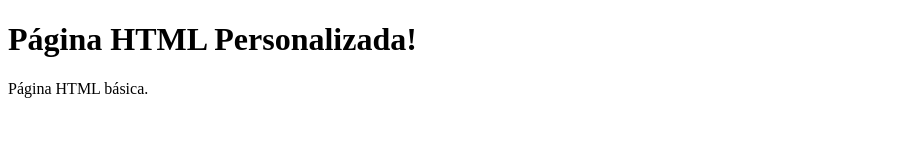
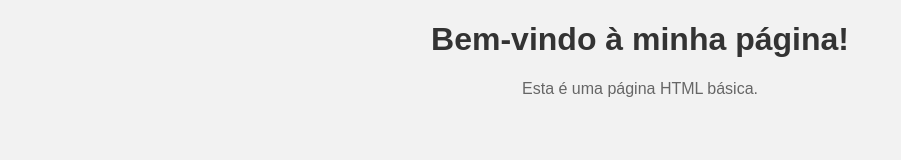
Before and after one commit to JosueSchmidt23/Integracao_Git_Docker, a plain HTML site: page index.html in a window 1280 px wide. Shown: the whole page, without its empty margins (0-901 px from the left). Drawn offline with Linux system fonts and the light colour scheme.

Commit message:
Atualizando Dockerfile e index.html

```diff
--- a/index.html
+++ b/index.html
@@ -1,10 +1,28 @@
 <!DOCTYPE html>
 <html>
 <head>
-    <title>Página HTML Personalizada</title>
+    <title>Minha Página</title>
+    <style>
+        body {
+            background-color: #f2f2f2;
+            font-family: Arial, sans-serif;
+            margin: 0;
+            padding: 0;
+        }
+
+        h1 {
+            color: #333333;
+            text-align: center;
+        }
+
+        p {
+            color: #666666;
+            text-align: center;
+        }
+    </style>
 </head>
 <body>
-    <h1>Página HTML Personalizada!</h1>
-    <p>Página HTML básica.</p>
+    <h1>Bem-vindo à minha página!</h1>
+    <p>Esta é uma página HTML básica.</p>
 </body>
 </html>
```
Also changed, not shown: 1 other file.
